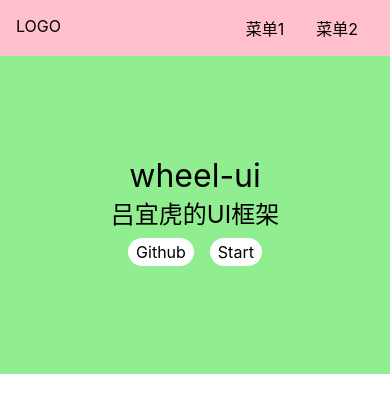
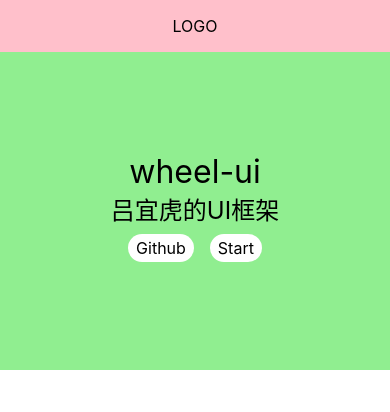
Before and after one commit to ertigers/NaNa-UI-vue3, a Vue app: page /#/ in a window 390 px wide. Shown: the top 412 px of the page. Built offline with nearby package versions, Linux system fonts and the light colour scheme.

Commit message:
TopNav是响应式的

```diff
--- a/src/components/TopNav.vue
+++ b/src/components/TopNav.vue
@@ -40,5 +40,14 @@ export default {
       margin: 0 1em;
     }
   }
+  @media (max-width:500px) {
+    >.menu {
+      display: none;
+    }
+    >.logo {
+      margin: 0 auto;
+    }
+  }
 }
+
 </style>
```
